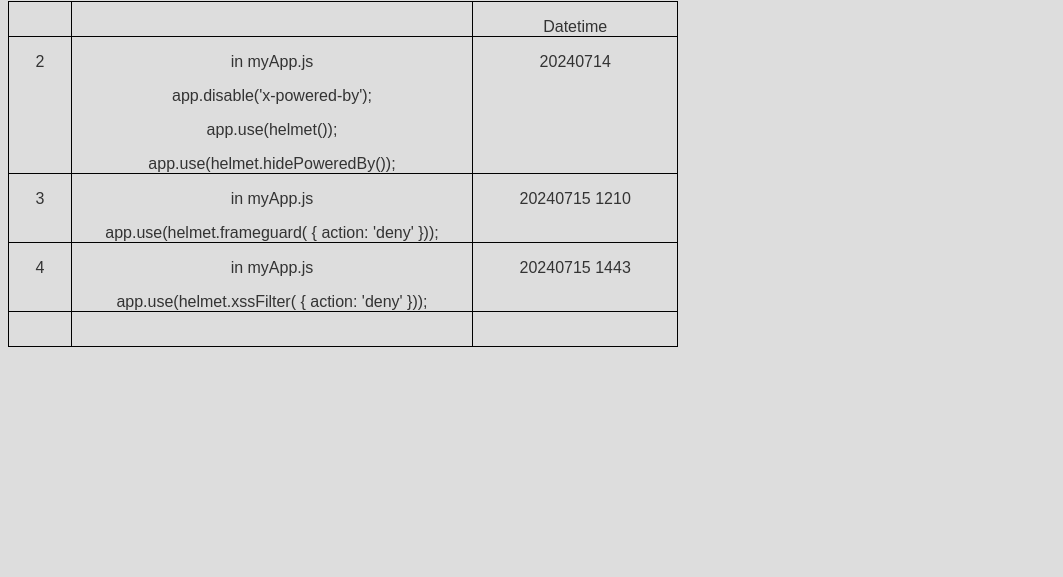
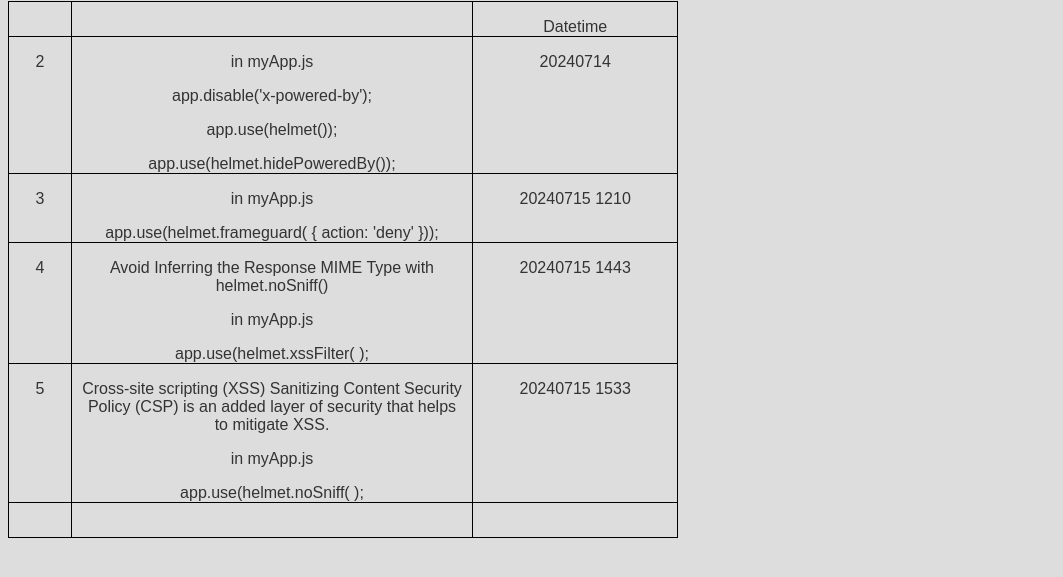
Before and after one commit to shewayou/infosec-hy-learn, a website: page views/index.html in a window 1280 px wide. Shown: the part 79-656 px from the top of the page, without its empty margins (0-1063 px from the left). Drawn offline with Linux system fonts and the light colour scheme; files that its build step writes are made by us from their sources.

Commit message:
5: use helmet noSniff()

```diff
--- a/views/index.html
+++ b/views/index.html
@@ -99,10 +99,11 @@
         none;border-bottom:solid windowtext 1.0pt;border-right:solid windowtext 1.0pt;
         mso-border-top-alt:solid windowtext .5pt;mso-border-left-alt:solid windowtext .5pt;
         mso-border-alt:solid windowtext .5pt;padding:0in 5.4pt 0in 5.4pt'>
+        <p>Avoid Inferring the Response MIME Type with helmet.noSniff()</p>
         <p class=MsoNormal style='margin-bottom:0in;line-height:normal'>in myApp.js </p>
         <p class=MsoNormal style='margin-bottom:0in;line-height:normal'><span
         class=SpellE><span class=GramE>app.use</span></span><span class=GramE>(</span><span
-        class=SpellE>helmet.xssFilter</span>( { action: 'deny' })); </p>
+        class=SpellE>helmet.xssFilter</span>( ); </p>
         </td>
         <td width=190 valign=top style='width:142.6pt;border-top:none;border-left:
         none;border-bottom:solid windowtext 1.0pt;border-right:solid windowtext 1.0pt;
@@ -112,6 +113,33 @@
         <p class=MsoNormal style='margin-bottom:0in;line-height:normal'><o:p>&nbsp;</o:p></p>
         </td>
       </tr>
+
+      <tr style='mso-yfti-irow:2'>
+        <td width=48 valign=top style='width:35.75pt;border:solid windowtext 1.0pt;
+        border-top:none;mso-border-top-alt:solid windowtext .5pt;mso-border-alt:solid windowtext .5pt;
+        padding:0in 5.4pt 0in 5.4pt'>
+        <p class=MsoNormal style='margin-bottom:0in;line-height:normal'>5</p>
+        </td>
+        <td width=386 valign=top style='width:289.15pt;border-top:none;border-left:
+        none;border-bottom:solid windowtext 1.0pt;border-right:solid windowtext 1.0pt;
+        mso-border-top-alt:solid windowtext .5pt;mso-border-left-alt:solid windowtext .5pt;
+        mso-border-alt:solid windowtext .5pt;padding:0in 5.4pt 0in 5.4pt'>
+        <p>Cross-site scripting (XSS)   Sanitizing    Content Security Policy (CSP) is an added layer of security that helps to mitigate XSS.</p>
+        <p class=MsoNormal style='margin-bottom:0in;line-height:normal'>in myApp.js </p>
+        <p class=MsoNormal style='margin-bottom:0in;line-height:normal'><span
+        class=SpellE><span class=GramE>app.use</span></span><span class=GramE>(</span><span
+        class=SpellE>helmet.noSniff</span>( ); </p>
+        </td>
+        <td width=190 valign=top style='width:142.6pt;border-top:none;border-left:
+        none;border-bottom:solid windowtext 1.0pt;border-right:solid windowtext 1.0pt;
+        mso-border-top-alt:solid windowtext .5pt;mso-border-left-alt:solid windowtext .5pt;
+        mso-border-alt:solid windowtext .5pt;padding:0in 5.4pt 0in 5.4pt'>
+        <p class=MsoNormal style='margin-bottom:0in;line-height:normal'>20240715 1533<o:p></o:p></p>
+        <p class=MsoNormal style='margin-bottom:0in;line-height:normal'><o:p>&nbsp;</o:p></p>
+        </td>
+      </tr>
+
+
 
 
 
```
Also changed, not shown: myApp.js (+5 -2 lines).
